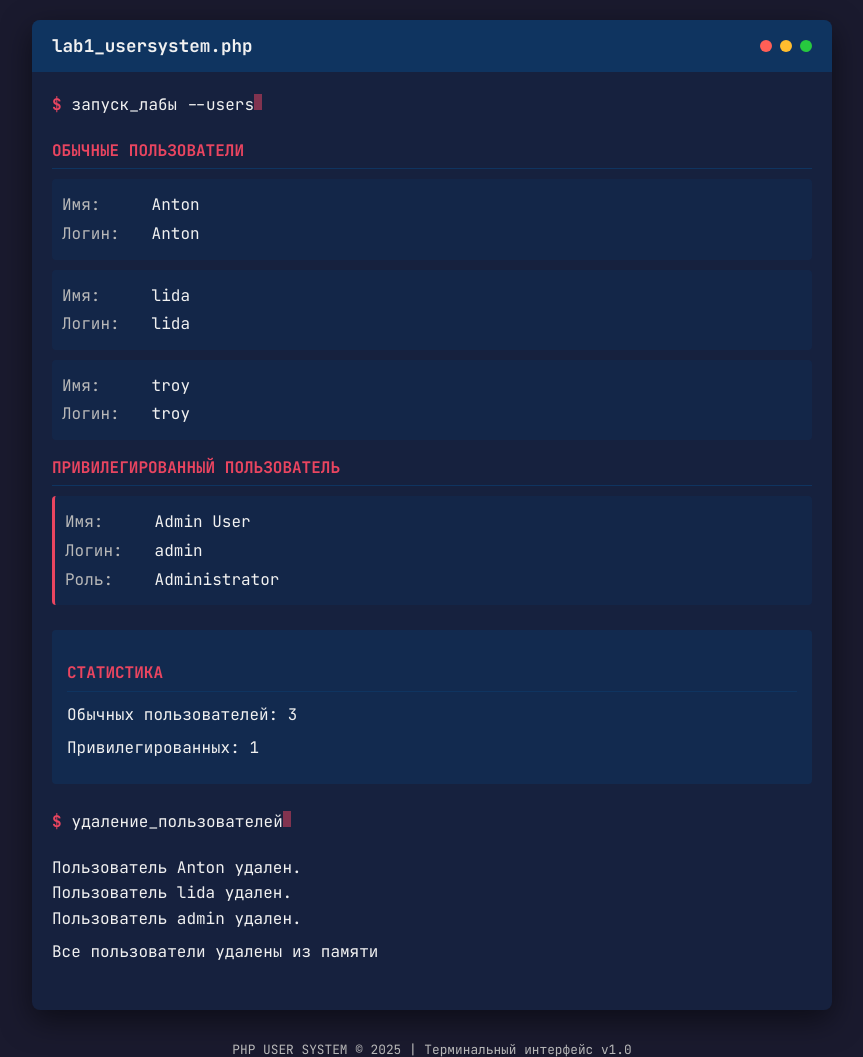
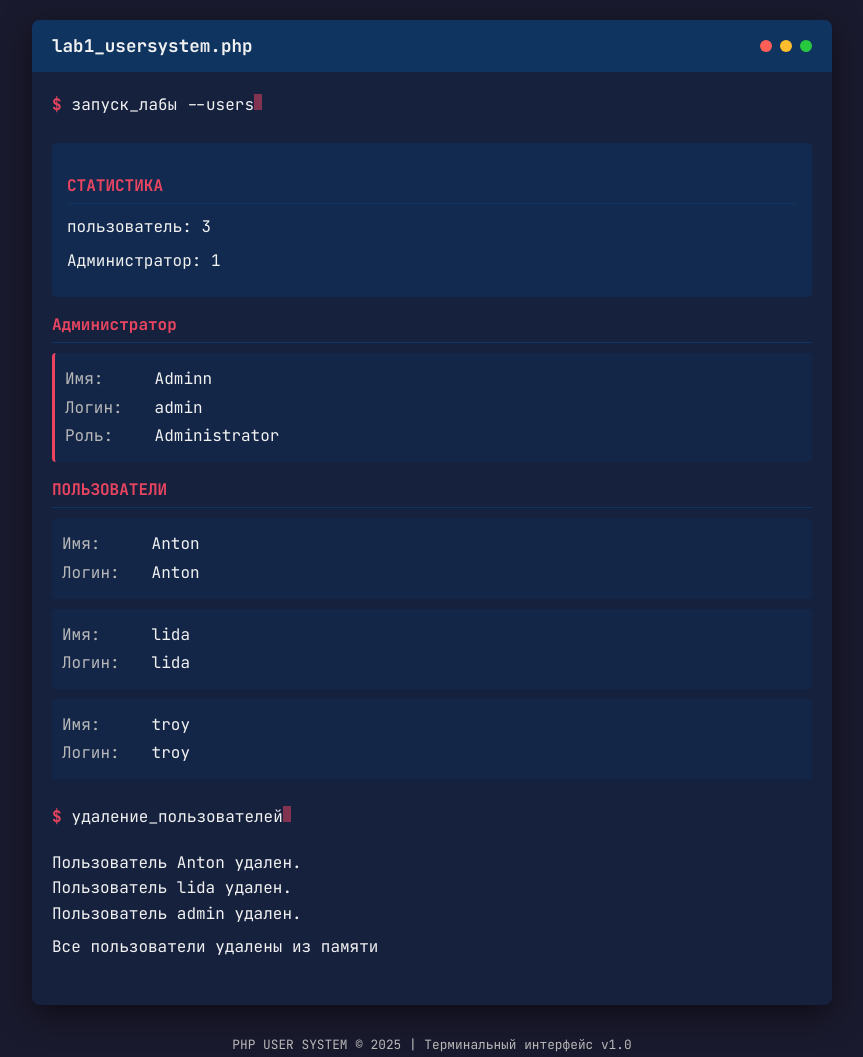
Before and after one commit to hhgr86/web, a PHP site: page /lab1.php in a window 1280 px wide. Shown: the top 1057 px of the page, without its empty margins (208-1071 px from the left). Run offline with PHP 8.4, Linux system fonts and the light colour scheme.

Commit message:
Update lab1.php

```diff
--- a/v95078ui.beget.tech/public_html/lab1.php
+++ b/v95078ui.beget.tech/public_html/lab1.php
@@ -23,11 +23,10 @@ spl_autoload_register(function ($class) {
 use MyProject\Classes\User;
 use MyProject\Classes\SuperUser;
 
-// Создание пользователей
 $user1 = new User("Anton", "Anton", "123");
 $user2 = new User("lida", "lida", "1234");
 $user3 = new User("troy", "troy", "12345");
-$superUser = new SuperUser("Admin User", "admin", "adminpass", "Administrator");
+$superUser = new SuperUser("Adminn", "admin", "adminpass", "Administrator");
 
 ?>
 <!DOCTYPE html>
@@ -202,18 +201,13 @@ $superUser = new SuperUser("Admin User", "admin", "adminpass", "Administrator");
             </div>
 
             <div class="output">
-                <div class="section-title">ОБЫЧНЫЕ ПОЛЬЗОВАТЕЛИ</div>
+                <div class="stats">
+                    <div class="section-title">СТАТИСТИКА</div>
+                    <div class="stats-item">пользователь: <?= User::getUserCount() ?></div>
+                    <div class="stats-item">Администратор: <?= SuperUser::getSuperUserCount() ?></div>
+                </div>
 
-                <?php foreach ([$user1, $user2, $user3] as $user): ?>
-                <div class="user-item">
-                    <div class="user-info">
-                        <div><span class="user-label">Имя:</span> <?= htmlspecialchars($user->name) ?></div>
-                        <div><span class="user-label">Логин:</span> <?= htmlspecialchars($user->login) ?></div>
-                    </div>
-                </div>
-                <?php endforeach; ?>
-
-                <div class="section-title">ПРИВИЛЕГИРОВАННЫЙ ПОЛЬЗОВАТЕЛЬ</div>
+                <div class="section-title">Администратор</div>
 
                 <div class="user-item user-super">
                     <div class="user-info">
@@ -233,11 +227,16 @@ $superUser = new SuperUser("Admin User", "admin", "adminpass", "Administrator");
                     </div>
                 </div>
 
-                <div class="stats">
-                    <div class="section-title">СТАТИСТИКА</div>
-                    <div class="stats-item">Обычных пользователей: <?= User::getUserCount() ?></div>
-                    <div class="stats-item">Привилегированных: <?= SuperUser::getSuperUserCount() ?></div>
+                <div class="section-title">ПОЛЬЗОВАТЕЛИ</div>
+
+                <?php foreach ([$user1, $user2, $user3] as $user): ?>
+                <div class="user-item">
+                    <div class="user-info">
+                        <div><span class="user-label">Имя:</span> <?= htmlspecialchars($user->name) ?></div>
+                        <div><span class="user-label">Логин:</span> <?= htmlspecialchars($user->login) ?></div>
+                    </div>
                 </div>
+                <?php endforeach; ?>
             </div>
 
             <div class="command-line">
```
